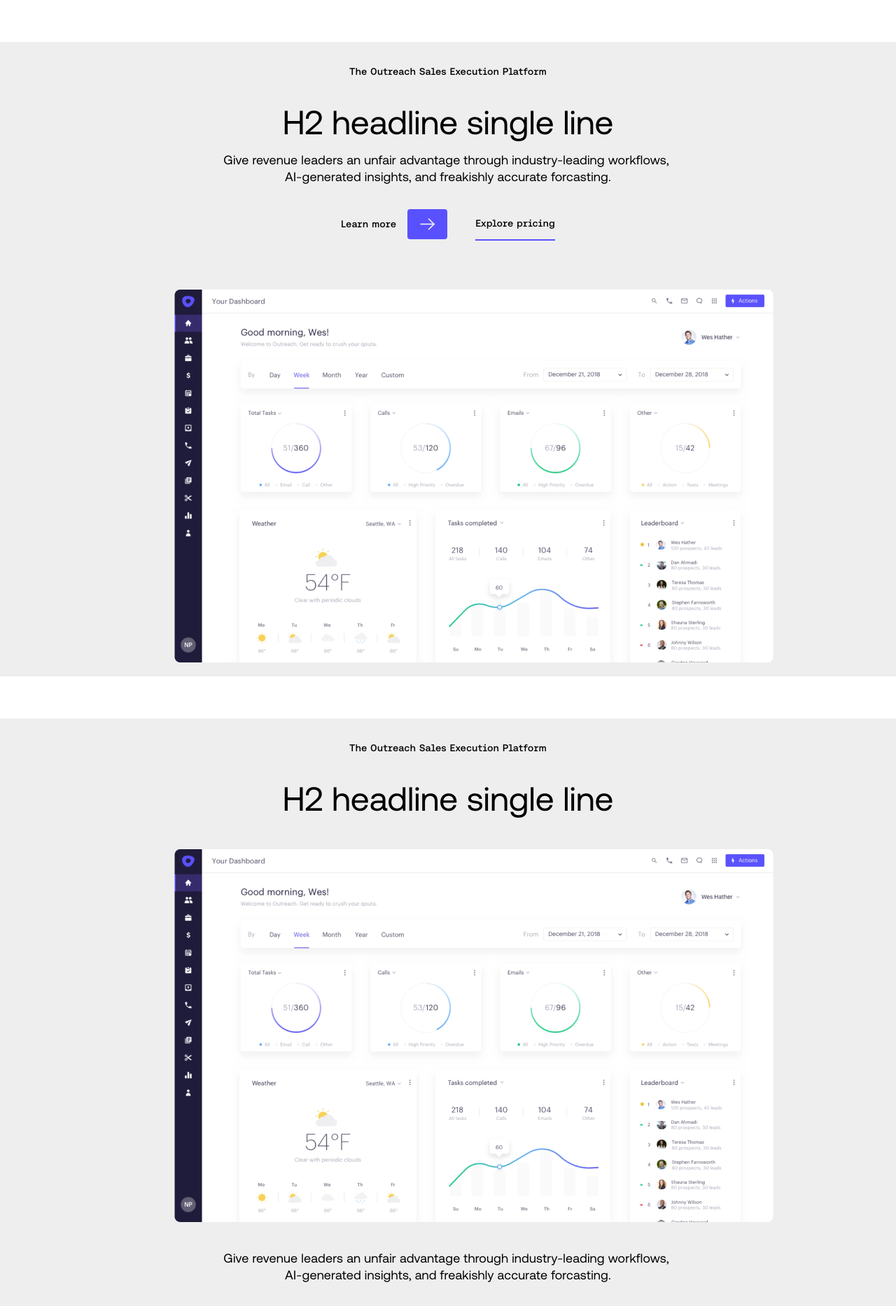
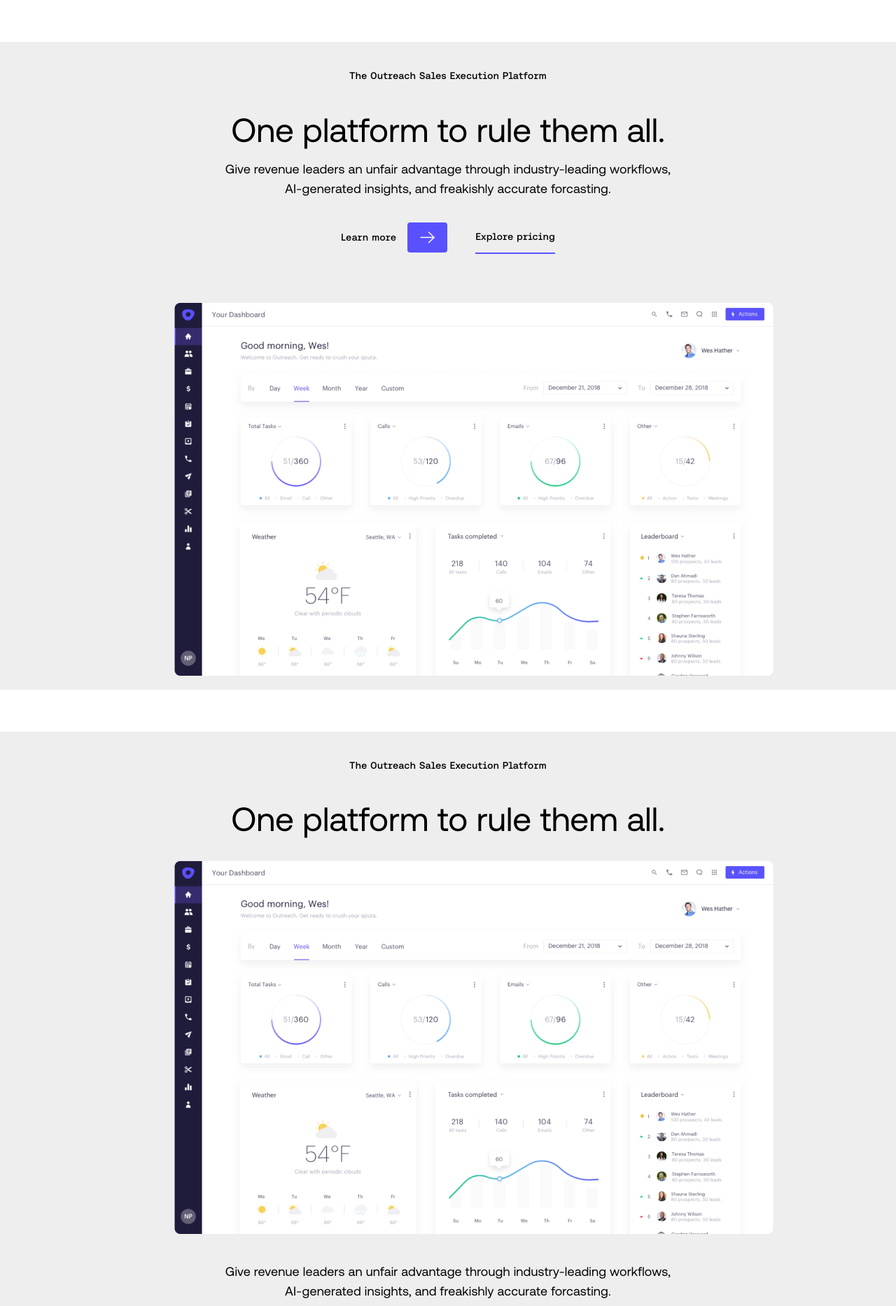
Before and after one commit to ErickRoo/pxpl, a Next.js app: page /components/Ttac in a window 1280 px wide. Shown: the top 1867 px of the page at 70% size. Built offline with nearby package versions, Linux system fonts and the light colour scheme.

Commit message:
fix: show content based on windows size
fix: render only if exist block

fix: set styles for mobile version

fix: set styles for desktop version

```diff
--- a/components/blocks/ttac/ttac.module.scss
+++ b/components/blocks/ttac/ttac.module.scss
@@ -2,12 +2,16 @@
 
 .root {
   padding: 2rem;
+  overflow: hidden;
 }
 
 .wrapper {
   @apply container;
+  padding: 0;
 
-  padding: 0;
+  @screen md {
+    max-width: 70.3rem;
+  }
 
   @screen lg {
     max-width: 78.2rem;
@@ -19,7 +23,7 @@
 }
 
 .oneColumnBody {
-  padding: 0 2.4rem;
+  white-space: pre-line;
 
   > p {
     margin-bottom: 3.2rem;
@@ -39,12 +43,14 @@
 
   @screen md {
     padding: 0;
-    white-space: break-spaces;
   }
 
   @screen lg {
     > h2 {
       font-size: 4.8rem;
+    }
+    > p {
+      line-height: 2.8rem;
     }
   }
 
@@ -52,11 +58,26 @@
     > h2 {
       font-size: 7.2rem;
     }
+    > p {
+      line-height: 135%;
+    }
   }
 
 }
 
+.oneColumnBody__left {
+  @screen xl {
+    > p {
+      margin-bottom: 4rem;
+      &:last-child {
+        first-bottom: 0.8rem;
+      }
+    }
+  }
+}
+
 .oneColumnBody__center {
+  padding: 0 1.7rem;
   text-align: center;
   > section {
     justify-content: center;
@@ -97,18 +118,30 @@
 }
 
 .wrapperImage {
+  width: calc(100% + 4rem);
+  margin-left: -2rem;
+
   img {
     margin: auto;
   }
 
   &__headlineTop {
-    margin: 3.2rem 0;
+    margin: 3.2rem -2rem;
+  }
 
-    @screen md {
+  @screen md {
+    width: 100%;
+    margin: 0;
+
+    &__headlineTop {
+      margin-top: 2rem;
       margin-bottom: 4rem;
     }
+  }
 
-    @screen xl {
+  @screen xl {
+    &__headlineTop {
+      margin-top: 3rem;
       margin-bottom: 4.8rem;
     }
   }
--- a/components/blocks/ttac/ttac.tsx
+++ b/components/blocks/ttac/ttac.tsx
@@ -8,6 +8,10 @@
 export const typename = 'Set_Replicator_BlockTtac'
 
 const TtacBlock:FunctionComponent<{ block: TtacInterface }> = ({ block }) => {
+  if (!block) {
+    return null
+  }
+
   const { alignment, variant } = block
   const { width } = useWindowSize()
   const currentBreakpoint = getCurrentBreakpoint(width)
--- a/pages/components/Ttac.tsx
+++ b/pages/components/Ttac.tsx
@@ -1,13 +1,19 @@
 import { FC } from 'react'
 import Ttac from 'components/blocks/ttac/ttac'
 import TtacInterface from 'components/blocks/ttac/ttac.interface'
+import useWindowSize from 'styles/getBreakpointQuery'
+import getCurrentBreakpoint from 'utils/breakpoints/getCurrentBreakpoint'
 import PlaceholderImage from '../../assets/Ttac/placeholder.png'
 
-const placeholderTtacABlock = {
-  variant: 'normal',
-  alignment: 'center',
-  topTag: 'The Outreach Sales Execution Platform',
-  headline: 'H2 headline single line',
+const topTagA = 'Eyebrow'
+const topTagB = 'The Outreach Sales Execution Platform'
+
+const headlineA = 'H2 headline single line'
+const headlineB = 'One platform to rule them all.'
+const headlineC = 'H3 headline \nmulti line'
+
+const placeholderElements = {
+  headline: headlineB,
   description: `Give revenue leaders an unfair advantage through industry-leading workflows, \n${
     'AI-generated insights, and freakishly accurate forcasting.'}`,
   primaryCta: {
@@ -19,54 +25,152 @@
     ctaLink: '#',
   },
   image: PlaceholderImage,
-} as TtacInterface
+}
+
+const placeholderTtacABlock = {
+  normal: {
+    ...placeholderElements,
+    variant: 'normal',
+    alignment: 'center',
+    topTag: topTagA,
+    headline: headlineA,
+  } as TtacInterface,
+  sm: {
+    ...placeholderElements,
+    variant: 'normal',
+    alignment: 'center',
+    topTag: topTagA,
+    headline: headlineA,
+  } as TtacInterface,
+  md: {
+    ...placeholderElements,
+    variant: 'normal',
+    alignment: 'center',
+    topTag: topTagB,
+  } as TtacInterface,
+  lg: {
+    ...placeholderElements,
+    variant: 'normal',
+    alignment: 'center',
+    topTag: topTagB,
+  } as TtacInterface,
+  xl: {
+    ...placeholderElements,
+    variant: 'normal',
+    alignment: 'center',
+    topTag: topTagA,
+    headline: headlineA,
+  } as TtacInterface,
+  xxl: {
+    ...placeholderElements,
+    variant: 'normal',
+    alignment: 'center',
+    topTag: topTagA,
+    headline: headlineA,
+  } as TtacInterface,
+}
 
 const placeholderTtacBBlock = {
+  normal: {
+    ...placeholderElements,
+    variant: 'headline-top',
+    alignment: 'left',
+    topTag: topTagA,
+    headline: headlineC,
+  } as TtacInterface,
+  sm: {
+    ...placeholderElements,
     variant: 'headline-top',
     alignment: 'center',
-  topTag: 'The Outreach Sales Execution Platform',
-  headline: 'H2 headline single line',
-  description: `Give revenue leaders an unfair advantage through industry-leading workflows, \n${
-    'AI-generated insights, and freakishly accurate forcasting.'}`,
-  primaryCta: {
-    ctaText: 'Learn more',
-    ctaLink: '#',
-  },
-  secondaryCta: {
-    ctaText: 'Explore pricing',
-    ctaLink: '#',
-  },
-  image: PlaceholderImage,
-} as TtacInterface
+    topTag: topTagA,
+    headline: headlineC,
+  } as TtacInterface,
+  md: {
+    ...placeholderElements,
+    variant: 'headline-top',
+    alignment: 'center',
+    topTag: topTagB,
+  } as TtacInterface,
+  lg: {
+    ...placeholderElements,
+    variant: 'headline-top',
+    alignment: 'center',
+    topTag: topTagB,
+  } as TtacInterface,
+  xl: {
+    ...placeholderElements,
+    variant: 'headline-top',
+    alignment: 'center',
+    topTag: topTagA,
+    headline: headlineA,
+  } as TtacInterface,
+  xxl: {
+    ...placeholderElements,
+    variant: 'headline-top',
+    alignment: 'center',
+    topTag: topTagA,
+    headline: headlineA,
+  } as TtacInterface,
+}
 
 const placeholderTtacCBlock = {
+  normal: {
+    ...placeholderElements,
+    variant: 'normal',
+    alignment: 'center',
+    topTag: topTagA,
+    headline: headlineC,
+  } as TtacInterface,
+  sm: {
+    ...placeholderElements,
     variant: 'normal',
     alignment: 'left',
-  topTag: 'The Outreach Sales Execution Platform',
-  headline: 'H2 headline single line',
-  description: `Give revenue leaders an unfair advantage through industry-leading workflows, \n${
-    'AI-generated insights, and freakishly accurate forcasting.'}`,
-  primaryCta: {
-    ctaText: 'Learn more',
-    ctaLink: '#',
-  },
-  secondaryCta: {
-    ctaText: 'Explore pricing',
-    ctaLink: '#',
-  },
-  image: PlaceholderImage,
-} as TtacInterface
+    topTag: topTagA,
+    headline: headlineC,
+  } as TtacInterface,
+  md: {
+    ...placeholderElements,
+    variant: 'normal',
+    alignment: 'left',
+    topTag: topTagB,
+  } as TtacInterface,
+  lg: {
+    ...placeholderElements,
+    variant: 'normal',
+    alignment: 'left',
+    topTag: topTagB,
+  } as TtacInterface,
+  xl: {
+    ...placeholderElements,
+    variant: 'normal',
+    alignment: 'left',
+    topTag: topTagA,
+    headline: headlineA,
+  } as TtacInterface,
+  xxl: {
+    ...placeholderElements,
+    variant: 'normal',
+    alignment: 'left',
+    topTag: topTagA,
+    headline: headlineA,
+  } as TtacInterface,
+}
 
-const PreFooter: FC = () => (
+const PreFooter: FC = () => {
+  const { width } = useWindowSize()
+  const { position = '' } = getCurrentBreakpoint(width) ?? {}
+
+  return (
     <div style={{ backgroundColor: '#eee' }}>
       <div style={{ padding: '3rem', backgroundColor: '#fff' }} />
-    <Ttac block={placeholderTtacABlock} />
+      <Ttac block={placeholderTtacABlock?.[position]} />
       <div style={{ padding: '3rem', backgroundColor: '#fff' }} />
-    <Ttac block={placeholderTtacBBlock} />
+      <Ttac block={placeholderTtacBBlock?.[position]} />
       <div style={{ padding: '3rem', backgroundColor: '#fff' }} />
-    <Ttac block={placeholderTtacCBlock} />
+      <Ttac block={placeholderTtacCBlock?.[position]} />
       <div style={{ padding: '3rem', backgroundColor: '#fff' }} />
     </div>
   )
+}
 
 export default PreFooter
```
Lines whose indentation alone changed are shown as unchanged.
